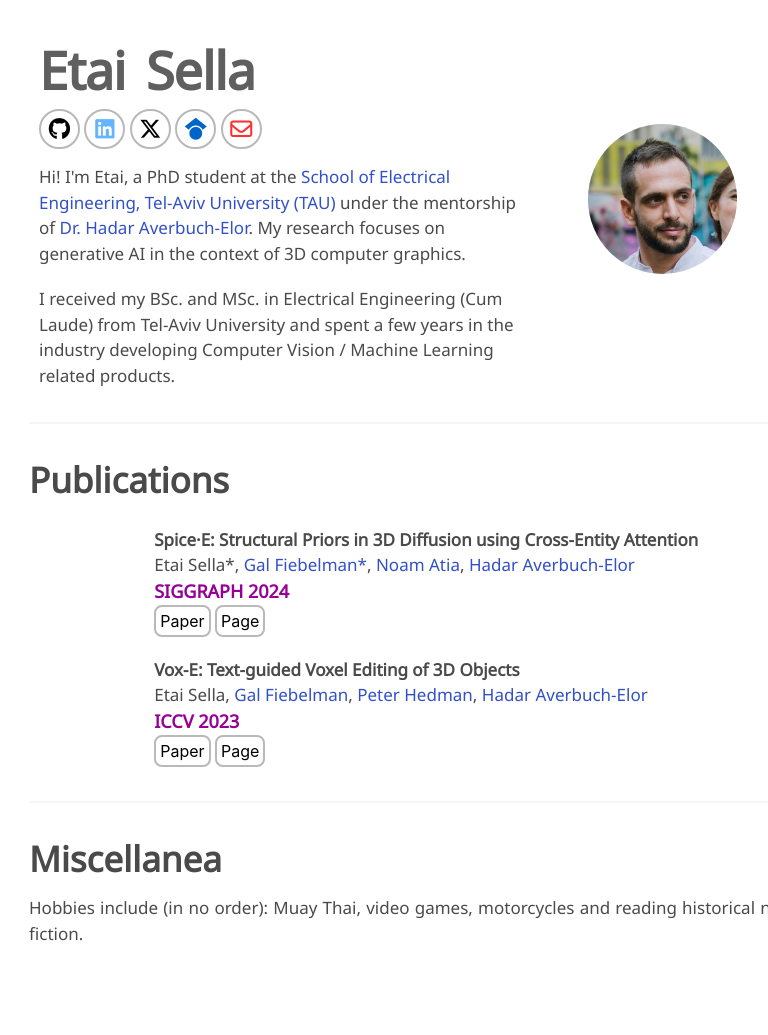
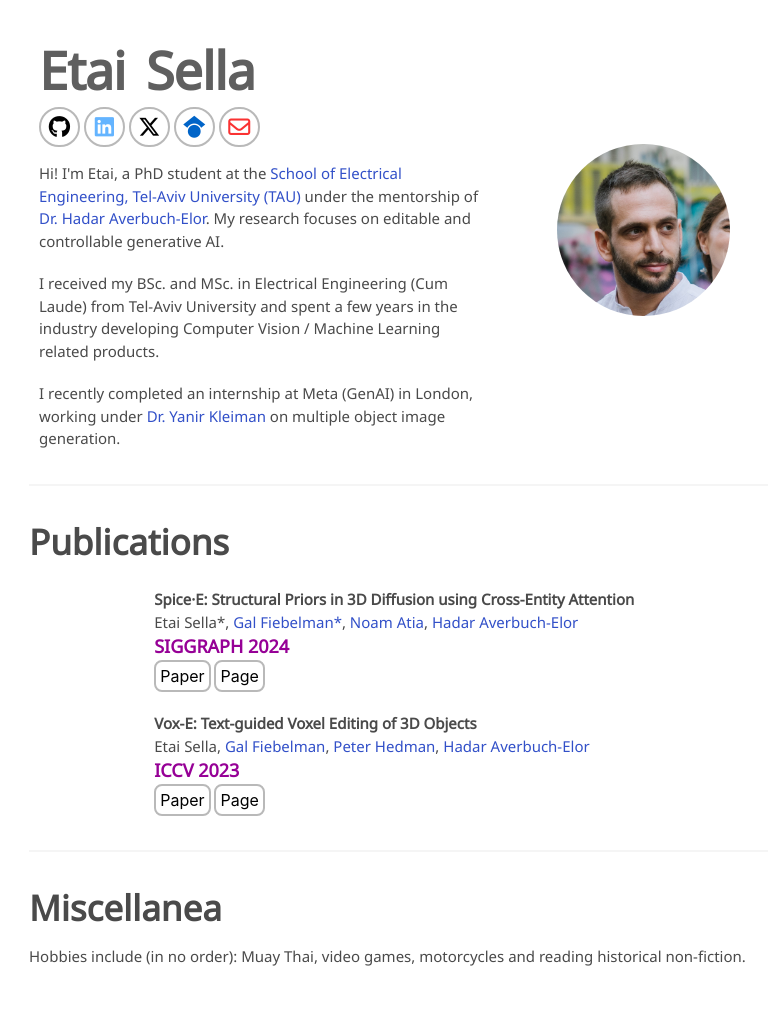
Before and after one commit to etaisella/etaisella.github.io, a plain HTML site: page index.html in a window 1280 px wide. Shown: the whole page, without its empty margins (227-995 px from the left). Drawn offline with nearby package versions, Linux system fonts and the light colour scheme; grey boxes are pictures that could not be loaded; some icons are missing.

Commit message:
adding meta internship to about

```diff
--- a/index.html
+++ b/index.html
@@ -39,15 +39,15 @@
 	<div class="toppart" width="100%" height="100%" align="center">
 		<table class="toppart-table">
 			<tr>
-				<td width="65%">
+				<td width="60%">
 					<h1>Etai Sella</h1>
 				</td>
-				<td align="center" rowspan="3" class="intro">
+				<td align="center" rowspan="4" class="intro">
 					<img src="./images/me2.jpg" class="profile-pic" width="60%">
 				</td>
 			</tr>
 			<tr>
-				<td width="65%" class="intro">
+				<td width="60%" class="intro">
 					<h3>
 					<a href="https://github.com/etaisella" style="display: inline-block">
 					<button class="button">
@@ -87,13 +87,18 @@
 					<br>
 					<span class="tiny">&nbsp;</tiny>
 					<h3>
-						Hi! I'm Etai, a PhD student at the <a href="https://en-engineering.tau.ac.il/School-of-Electrical-Engineering/main">School of Electrical Engineering, Tel-Aviv University (TAU)</a> under the mentorship of <a href="https://www.elor.sites.tau.ac.il/">Dr. Hadar Averbuch-Elor</a>. My research focuses on generative AI in the context of 3D computer graphics.<br>
+						Hi! I'm Etai, a PhD student at the <a href="https://en-engineering.tau.ac.il/School-of-Electrical-Engineering/main">School of Electrical Engineering, Tel-Aviv University (TAU)</a>
+						under the mentorship of <a href="https://www.elor.sites.tau.ac.il/">Dr. Hadar Averbuch-Elor</a>. My research focuses on editable and controllable generative AI.<br>
 					</h3>
 				</td>
 			</tr>
 			<tr>
-				<td width="65%" class="intro">
+				<td width="60%" class="intro">
 				<h3>I received my BSc. and MSc. in Electrical Engineering (Cum Laude) from Tel-Aviv University and spent a few years in the industry developing Computer Vision / Machine Learning related products. </h3>
+			</tr>
+			<tr>
+				<td width="60%" class="intro">
+				<h3>I recently completed an internship at Meta (GenAI) in London, working under  <a href="https://www.yanirk.com/">Dr. Yanir Kleiman</a> on multiple object image generation. </h3>
 			</tr>
 		</table>
 	</div>
--- a/style.css
+++ b/style.css
@@ -106,12 +106,12 @@ h2 {
 
 h3 {
     font-family: "Noto Sans", Arial;
-    font-size: 17px;
+    font-size: 15px;
 }
 
 a {
 	font-family: "Noto Sans", Arial;
-    font-size: 17px;
+    font-size: 15px;
 	color: rgb(50, 80, 200);
 }
 
```
